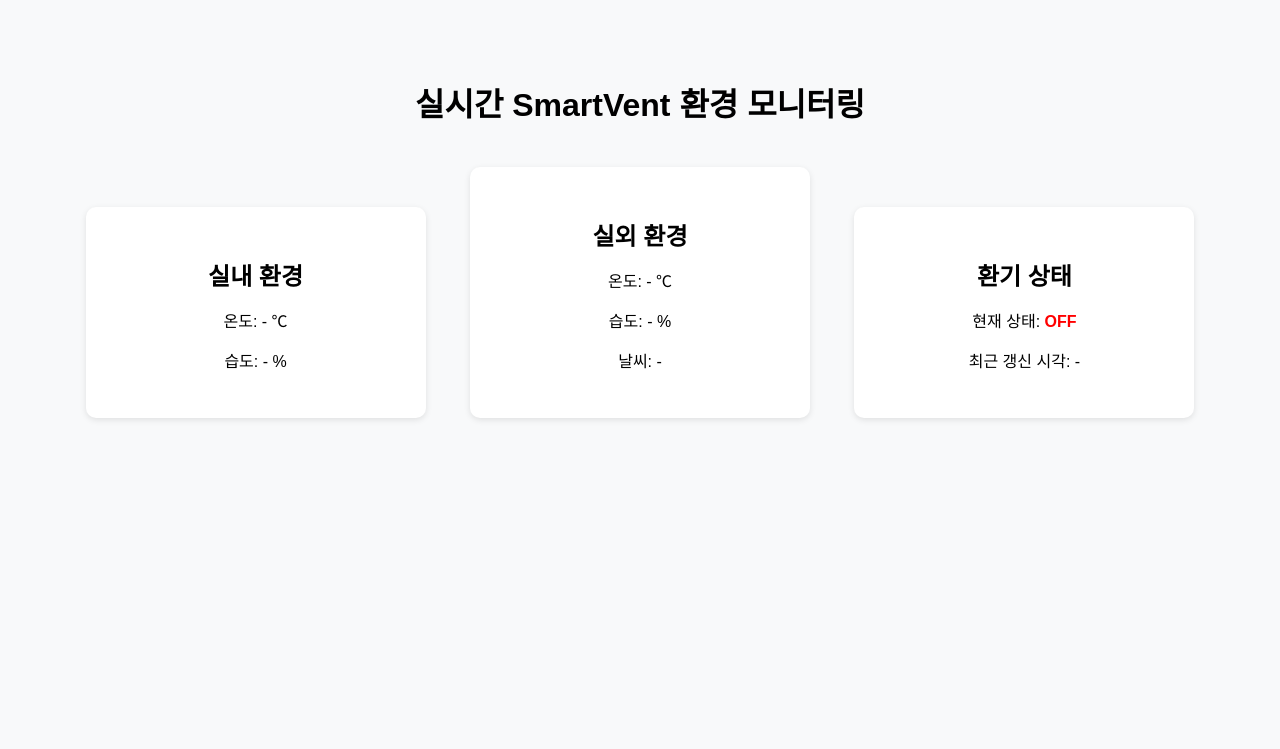
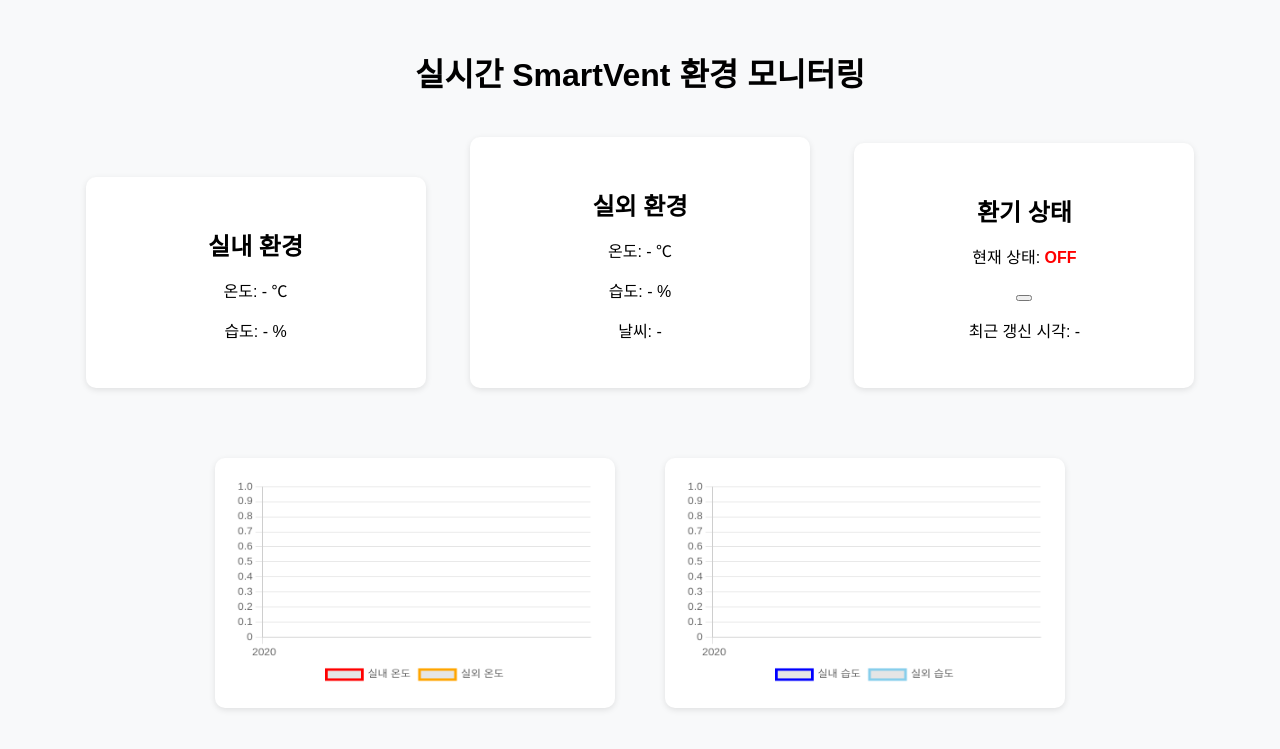
Before and after one commit to kkomin/SmartVent, a Flask app: page / in a window 1280 px wide. Shown: the top 749 px of the page. Run offline with Flask 3, Linux system fonts and the light colour scheme; tables that the repository leaves empty or names only in its code hold one stand-in row (values such as "Sample post").

Commit message:
[⚙️ FEAT] 온습도 그래프 출력

```diff
--- a/web/app.py
+++ b/web/app.py
@@ -34,5 +34,25 @@
 
     return jsonify(data)
 
+# 그래프용 API 추가
+@app.route('/api/history')
+def get_history_data():
+    conn = mysql.connector.connect(**db_config)
+    cursor = conn.cursor(dictionary=True)
+
+    cursor.execute("""
+        SELECT timestamp, tmp_in, hum_in, tmp_out, hum_out
+        FROM environment_data
+        ORDER BY timestamp DESC
+        LIMIT 20
+    """)
+    rows = cursor.fetchall()
+
+    cursor.close()
+    conn.close()
+
+    # 최신순으로 가져왔으니 역순으로 돌려줌
+    return jsonify(list(reversed(rows)))
+
 if __name__ == '__main__':
     app.run(debug=True)
--- a/web/templates/dashboard.html
+++ b/web/templates/dashboard.html
@@ -4,13 +4,44 @@
     <meta charset="UTF-8">
     <title>SmartVent 실시간 대시보드</title>
     <style>
-        body { font-family: 'NanumSquare', sans-serif; background: #f8f9fa; text-align: center; padding-top: 50px; }
-        .card { display: inline-block; background: white; border-radius: 10px; box-shadow: 0 2px 6px rgba(0,0,0,0.1);
-                margin: 20px; padding: 30px; width: 280px; }
+        body { font-family: 'NanumSquare', sans-serif;
+            background: #f8f9fa;
+            text-align: center;
+            padding-top: 20px;
+            padding-bottom: 20px;
+        }
+        .card { display: inline-block;
+            background: white;
+            border-radius: 10px;
+            box-shadow: 0 2px 6px rgba(0,0,0,0.1);
+            margin: 20px;
+            padding: 30px;
+            width: 280px;
+        }
+
         h2 { margin-bottom: 10px; }
         .on { color: green; font-weight: bold; }
         .off { color: red; font-weight: bold; }
+
+        .chart-container {
+            display: flex;
+            justify-content: center;
+            align-items: flex-start;
+            gap: 50px;
+            margin-top: 50px;
+            flex-wrap: wrap;
+        }
+
+        canvas {
+            background: #fff;
+            border-radius: 10px;
+            box-shadow: 0 2px 6px rgba(0,0,0,0.1);
+            padding: 20px;
+        }
     </style>
+
+    <!-- Chart.js 불러오기 -->
+    <script src="https://cdn.jsdelivr.net/npm/chart.js"></script>
 </head>
 <body>
     <h1>실시간 SmartVent 환경 모니터링</h1>
@@ -32,7 +63,14 @@
         <div class="card">
             <h2>환기 상태</h2>
             <p>현재 상태: <span id="vent_status" class="off">OFF</span></p>
+            <button id="toggle"></button>
             <p>최근 갱신 시각: <span id="timestamp">-</span></p>
+        </div>
+
+        <!-- 차트 그리기 -->
+        <div class="chart-container">
+            <canvas id="tempChart" width="400" height="250"></canvas>
+            <canvas id="humChart" width="400" height="250"></canvas>
         </div>
     </div>
 
@@ -58,11 +96,49 @@
             }
         }
 
+        async function fetchHistoryData() {
+        const res = await fetch('/api/history');
+        const data = await res.json();
+
+        const labels = data.map(d => d.timestamp.slice(11,16)); // 시:분만 표시
+        const tmp_in = data.map(d => d.tmp_in);
+        const tmp_out = data.map(d => d.tmp_out);
+        const hum_in = data.map(d => d.hum_in);
+        const hum_out = data.map(d => d.hum_out);
+
+        new Chart(document.getElementById('tempChart'), {
+            type: 'line',
+            data: {
+                labels: labels,
+                datasets: [
+                    { label: '실내 온도', data: tmp_in, borderColor: 'red', fill: false },
+                    { label: '실외 온도', data: tmp_out, borderColor: 'orange', fill: false }
+                ]
+            },
+            options: { responsive: false, plugins: { legend: { position: 'bottom' } } }
+        });
+
+        new Chart(document.getElementById('humChart'), {
+            type: 'line',
+            data: {
+                labels: labels,
+                datasets: [
+                    { label: '실내 습도', data: hum_in, borderColor: 'blue', fill: false },
+                    { label: '실외 습도', data: hum_out, borderColor: 'skyblue', fill: false }
+                ]
+            },
+            options: { responsive: false, plugins: { legend: { position: 'bottom' } } }
+        });
+        }
+
         // 5초마다 자동 갱신
         setInterval(fetchLatestData, 5000);
 
         // 페이지 로드시 즉시 1회 호출
         fetchLatestData();
+
+        // 페이지 로드 시 그래프 생성
+        fetchHistoryData();
     </script>
 </body>
 </html>
```
